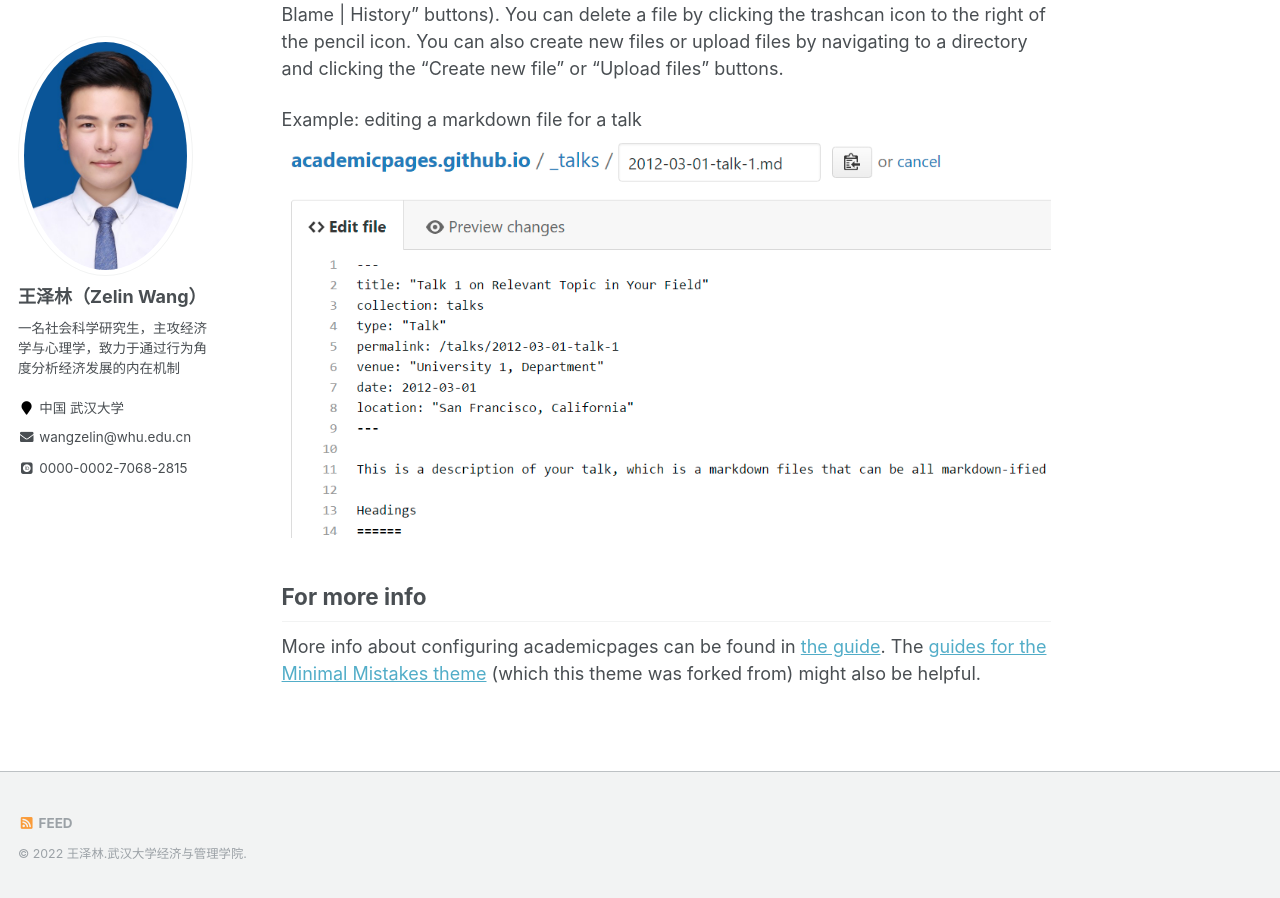
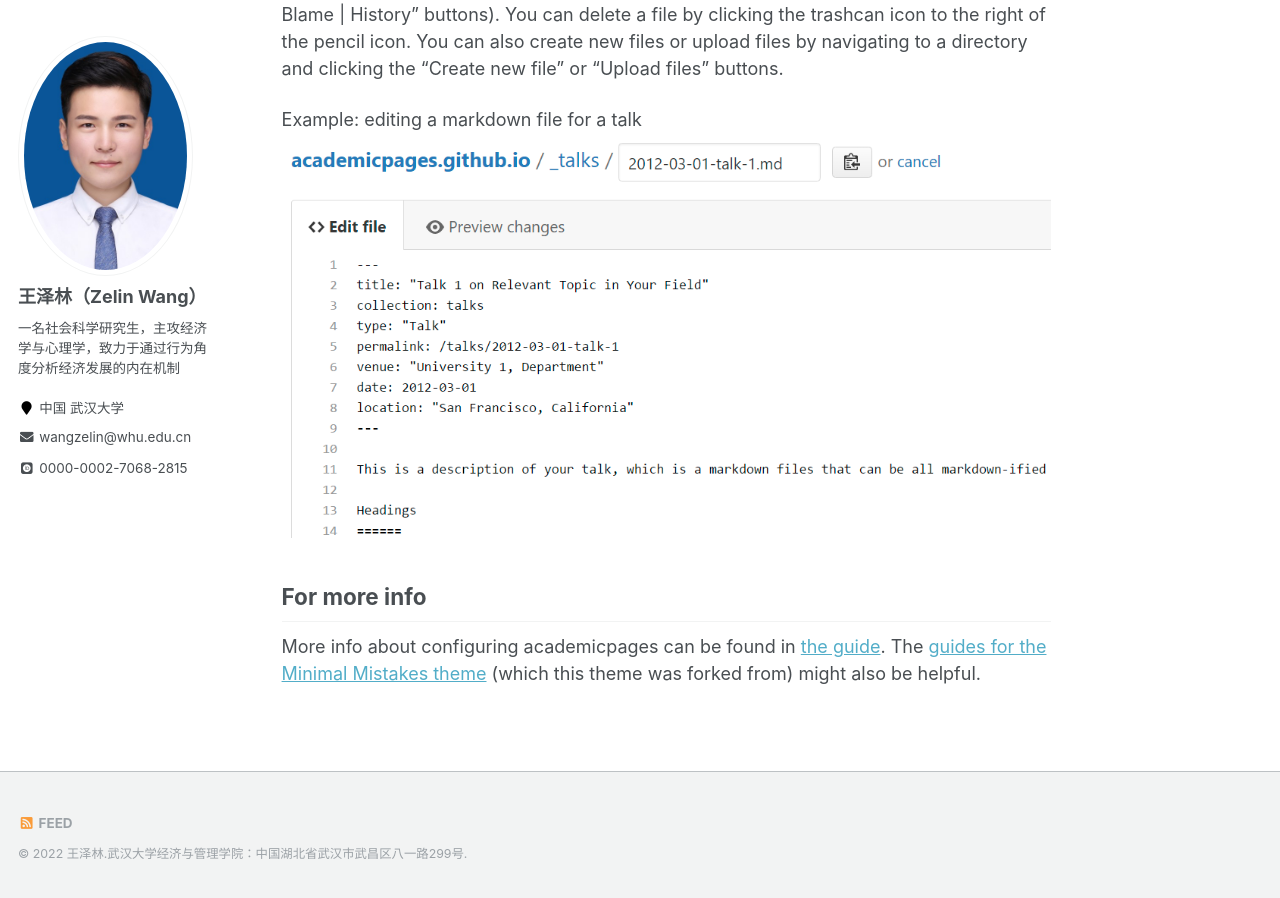
Before and after one commit to ColinWangZelin/colinwangzelin.github.io, a Jekyll site: the page built from _pages/about.md, in a window 1280 px wide and 900 px high, scrolled down 2463 px. Built offline with Jekyll 4.4.1, drawn with Linux system fonts in a browser that asks for light colours; some web fonts are replaced.

Commit message:
Update footer.html

```diff
--- a/_includes/footer.html
+++ b/_includes/footer.html
@@ -21,5 +21,5 @@
   </ul>
 </div>
 
-<div class="page__footer-copyright">&copy; {{ site.time | date: '%Y' }} {{ site.name | default: site.title }}.{{ site.data.ui-text[site.locale].powered_by | default: "武汉大学经济与管理学院" }}.</div>
+<div class="page__footer-copyright">&copy; {{ site.time | date: '%Y' }} {{ site.name | default: site.title }}.{{ site.data.ui-text[site.locale].powered_by | default: "武汉大学经济与管理学院：中国湖北省武汉市武昌区八一路299号" }}.</div>
   <!--- {{ site.data.ui-text[site.locale].powered_by | default: "Powered by" }} <a href="http://jekyllrb.com" rel="nofollow">Jekyll</a> &amp; <a href="https://github.com/academicpages/academicpages.github.io">AcademicPages</a>, a fork of <a href="https://mademistakes.com/work/minimal-mistakes-jekyll-theme/" rel="nofollow">Minimal Mistakes</a>. --->
```
